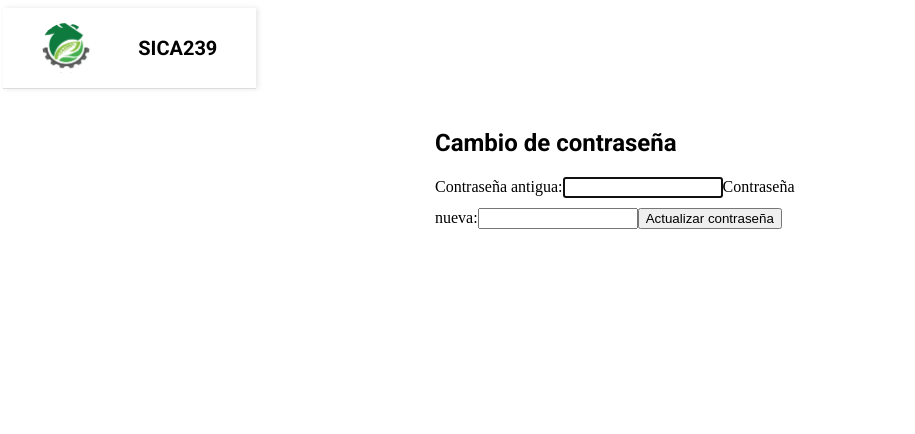
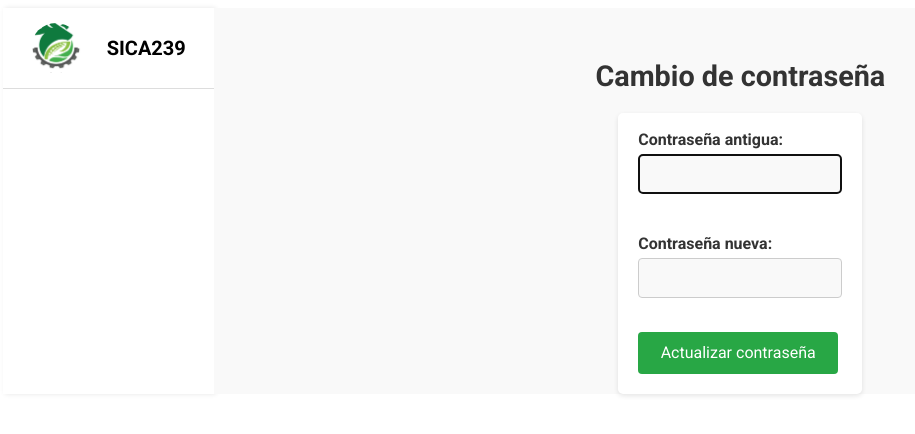
Before and after one commit to FernandoIvan10/SICA239, a React (Vite) app in the folder client/: page /SICA/alumnos/cambiar-contrasena in a window 1280 px wide. Shown: the top 434 px of the page, without its empty margins (5-920 px from the left). Built offline with nearby package versions, Linux system fonts and the light colour scheme; sample sign-in values are in the browser's storage.

Commit message:
Se modificó el CSS de la página CambiarContrasena

```diff
--- /dev/null
+++ b/client/src/pages/SICA/Globales/CambiarContrasena/CambiarContrasena.css
@@ -0,0 +1,37 @@
+@import url('https://fonts.googleapis.com/css2?family=Roboto:wght@400;500;700&display=swap');
+
+.formulario-cambiar-contrasena{
+    background-color: white;
+    padding: 20px;
+    padding-top: 1px;
+    border-radius: 5px;
+    box-shadow: 0 2px 5px rgba(0, 0, 0, 0.1);
+    max-width: 500px;
+    margin: auto;
+}
+
+.formulario-cambiar-contrasena-campo{
+    display: flex;
+    flex-direction: column;
+    margin-bottom: 1.5rem;
+}
+
+.formulario-cambiar-contrasena-label {
+  font-family: 'Roboto';
+  display: block;
+  font-weight: bold;
+  margin-top: 1rem;
+  color: #333;
+  font-size: 16px;
+}
+
+.formulario-cambiar-contrasena-input {
+  font-family: 'Roboto';
+  padding: 0.6rem;
+  font-size: 1rem;
+  background-color: #f9f9f9;
+  border: 1px solid #ccc;
+  border-radius: 4px;
+  margin: 0;
+  margin-top: 0.3rem;
+}
--- a/client/src/pages/SICA/Globales/CambiarContrasena/CambiarContrasena.jsx
+++ b/client/src/pages/SICA/Globales/CambiarContrasena/CambiarContrasena.jsx
@@ -3,6 +3,8 @@ import {jwtDecode} from 'jwt-decode'
 import { useNavigate } from 'react-router-dom'
 import { useValidarToken } from '../../../../hooks/useValidarToken/useValidarToken'
 import MenuLateral from '../../../../components/sica/MenuLateral/MenuLateral'
+import '../../../../assets/styles/global.css'
+import './CambiarContrasena.css'
 
 // Página del SICA para cambiar la contraseña del usuario
 export default function CambiarContrasena() {
@@ -66,14 +68,16 @@ export default function CambiarContrasena() {
   }
 
   return (
-    <>
+    <div className="contenedor-principal">
       <MenuLateral/>
-      <div style={{ maxWidth: 400, margin: 'auto', padding: 20 }}>
-        <h2>Cambio de contraseña</h2>
-        <form onSubmit={cambiarContrasena}>
-          <label htmlFor="contrasenaAntigua">Contraseña antigua:</label>
+      <div className="contenido-principal">
+        <h1>Cambio de contraseña</h1>
+        <form className="formulario-cambiar-contrasena" onSubmit={cambiarContrasena}>
+          <div className="formulario-cambiar-contrasena-campo">
+            <label className="formulario-cambiar-contrasena-label" htmlFor="contrasenaAntigua">Contraseña antigua:</label>
             <input
               id="contrasenaAntigua"
+              className="formulario-cambiar-contrasena-input"
               type="password"
               value={contrasenaAntigua}
               onChange={(e) => setContrasenaAntigua(e.target.value)}
@@ -82,9 +86,12 @@ export default function CambiarContrasena() {
               disabled={cargando}
               autoFocus
             />
-          <label htmlFor="contrasenaNueva">Contraseña nueva:</label>
+          </div>
+          <div className="formulario-cambiar-contrasena-campo">
+            <label className="formulario-cambiar-contrasena-label" htmlFor="contrasenaNueva">Contraseña nueva:</label>
             <input
               id="contrasenaNueva"
+              className="formulario-cambiar-contrasena-input"
               type="password"
               value={contrasenaNueva}
               onChange={(e) => setContrasenaNueva(e.target.value)}
@@ -92,12 +99,13 @@ export default function CambiarContrasena() {
               required
               disabled={cargando}
             />
-          <button type="submit" disabled={cargando} style={{ marginTop: 10 }}>
+          </div>
+          <button className="boton-guardar" type="submit" disabled={cargando} style={{ marginTop: 10 }}>
             {cargando ? 'Guardando...' : 'Actualizar contraseña'}
           </button>
         </form>
-        {mensaje && <p style={{ marginTop: 10 }}>{mensaje}</p>}
+        {mensaje && <p>{mensaje}</p>}
       </div>
-    </>
+    </div>
   )
 }
```
Lines whose indentation alone changed are shown as unchanged.
